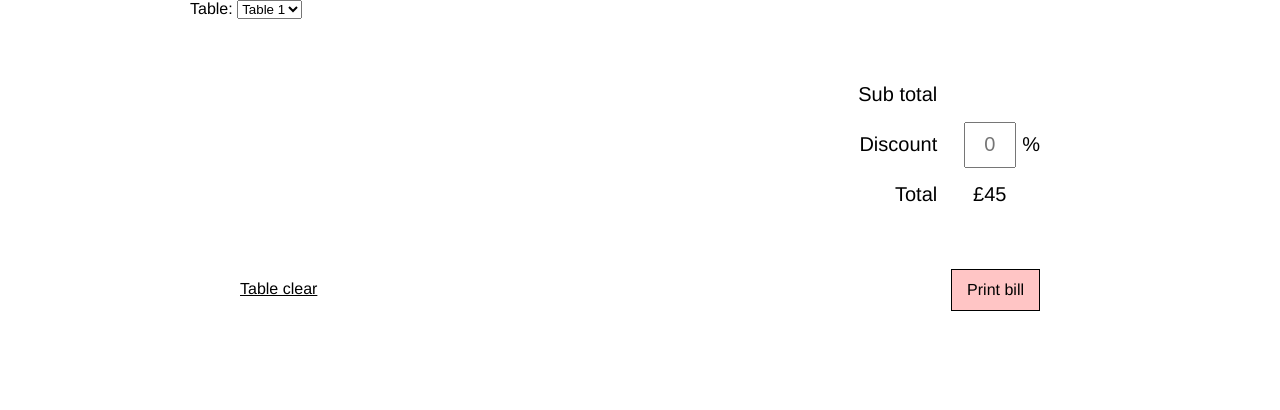
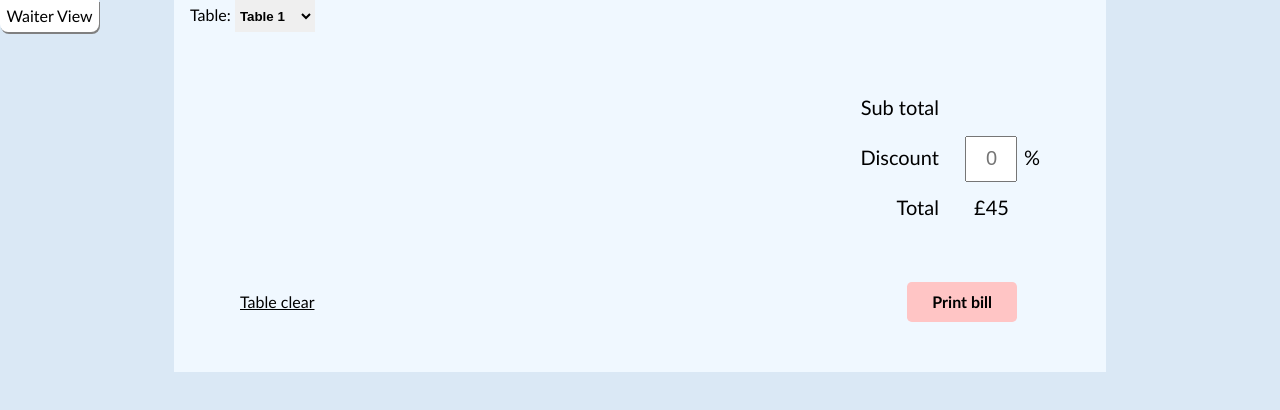
Before and after one commit to Adv-Web-Restaurant-Group3/Paperless-Restaurant, a website: page PaperlessRestuarant/webapp/index.html in a window 1280 px wide. Drawn offline with nearby package versions, Linux system fonts and the light colour scheme; no server answers.

Commit message:
CSS
changed waiter views css to match colour scheme of kitchen view

```diff
--- a/PaperlessRestuarant/webapp/css/chefView.css
+++ b/PaperlessRestuarant/webapp/css/chefView.css
@@ -1,6 +1,7 @@
 body{
     font-family:'Trebuchet MS', 'Lucida Sans Unicode', 'Lucida Grande', 'Lucida Sans', Arial, sans-serif;
     background-color: rgb(218, 232, 245);
+    user-select: none; /*stop text selection*/
 }
 html, body { height: 100%; width: 100%; margin: 0; }
 #pageTitle{
@@ -34,6 +35,7 @@ html, body { height: 100%; width: 100%; margin: 0; }
     margin: 0 auto;
     background-color: aliceblue;
     margin-top: 3rem;
+
 }
 .orderBox{
     background-color: white;
--- a/PaperlessRestuarant/webapp/css/style.css
+++ b/PaperlessRestuarant/webapp/css/style.css
@@ -1,15 +1,19 @@
 /* Essentials
 -----------------------------------------------------------------------------*/
 body {
-    font-family: helvetica, arial, sans-serif;
-
+  font-family:'Trebuchet MS', 'Lucida Sans Unicode', 'Lucida Grande', 'Lucida Sans', Arial, sans-serif;
+    background-color: rgb(218, 232, 245);
     margin: 0;
     border: 0;
     padding: 0;
   }
 
   .wrapper {
+    background-color: aliceblue;
     max-width: 900px;
+    min-width: min-content;
+    padding-left: 1rem;
+    padding-right: 1rem;
     margin: 0 auto;
   }
 
@@ -17,11 +21,27 @@ body {
     font-style: italic;
     color: #373fff;
   }
+  #pageTitle{
+    z-index: -1;
+    position: fixed;
+    background-color: white;
+    width: max-content;
+    height: max-content;
+
+    top:0;
+    left:0;
+    padding:0.4rem;
+    border-radius: 0 0 0.5rem 0.5rem;
+    box-shadow: 1px 2px grey;
+}
 
   /* Section A
   -----------------------------------------------------------------------------*/
   #section-a .container-a {
-    border: 1px solid #000;
+    border-radius: 0.3rem;
+    background-color: white;
+    border: 1px solid whitesmoke;
+    box-shadow: inset 1px 1px 2px grey;
     line-height: 60px;
     text-align: center;
     font-size: 18px;
@@ -94,14 +114,18 @@ body {
   }
   .served,
   #printBill {
-    padding: 0 15px;
+    padding: 0 25px;
     background-color: #FFC5C5;
-    border: 1px solid #000;
-
-    margin-right: 50px;
+    box-shadow:inset 1px 1px transparent;
+    border-radius: 0.3rem;
+    font-weight: 600;
+    margin-right: 73px;
     margin-bottom: 50px;
   }
-
+  #printBill:hover{
+    background-color: rgb(243, 79, 79,0.6);
+    box-shadow:inset 2px 2px 5px rgb(243, 79, 79,1);
+  }
   #total {
     float: right;
 
@@ -171,3 +195,14 @@ body {
   #addOrder {
     cursor: pointer;
 }
+
+#party{
+  border:1px solid transparent;
+  height: 2rem;
+  width: 5rem;
+  font-weight: 600;
+}
+#party:hover{
+  box-shadow: inset 0px 0px 2px grey;
+
+}
--- a/PaperlessRestuarant/webapp/index.html
+++ b/PaperlessRestuarant/webapp/index.html
@@ -20,7 +20,9 @@
 </head>
 
 <body>
-
+    <div id="pageTitle">
+        Waiter View
+    </div>
     <div class="wrapper">
 
         <nav>
```
